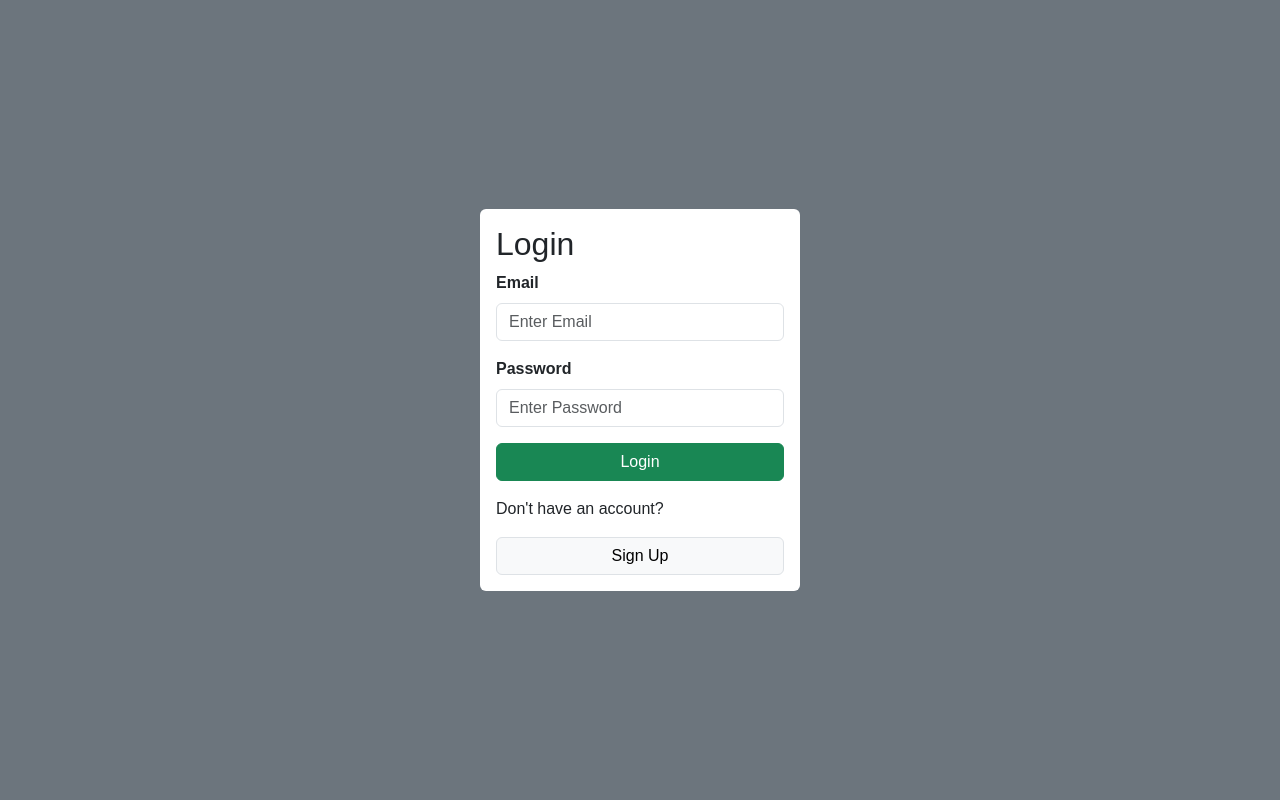
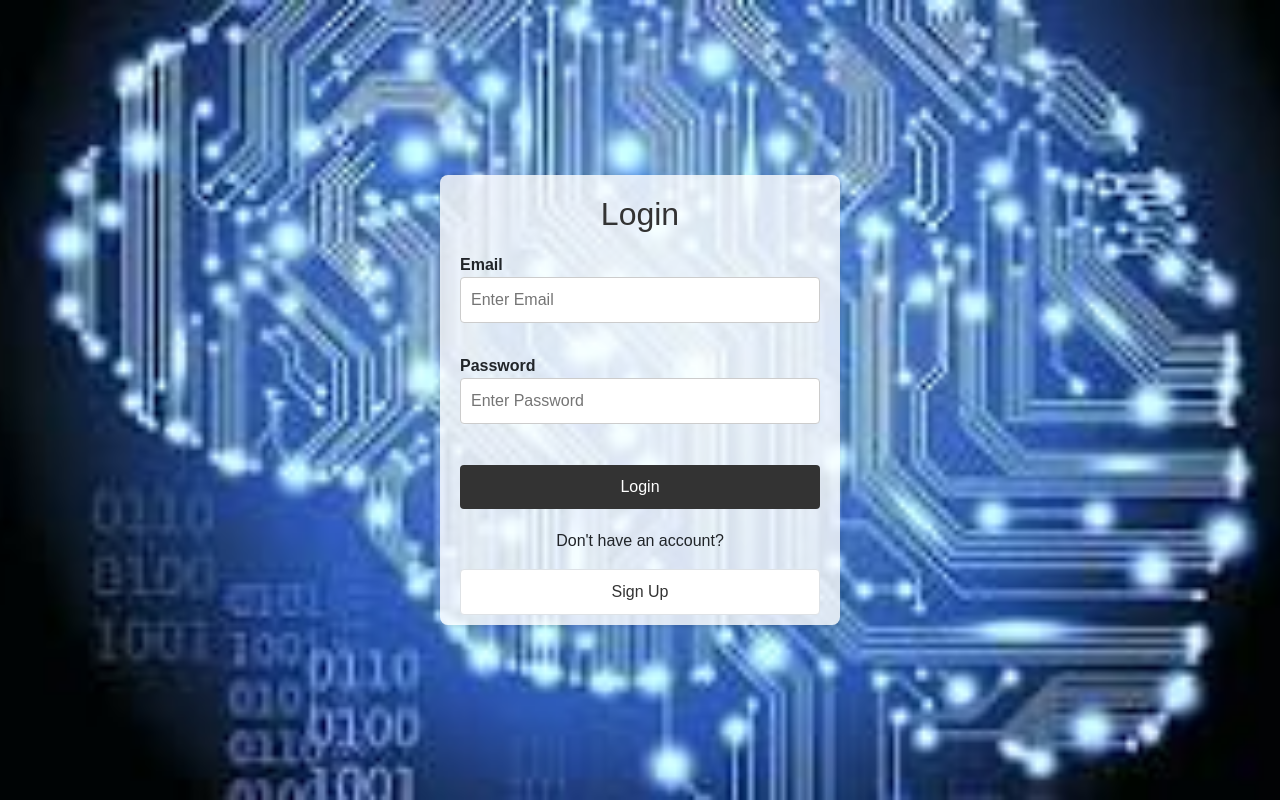
Before and after one commit to tarun-trj/studyBuddy, a React (Vite) app in the folder login_register/client/: page /login in a window 1280 px wide. Built offline with nearby package versions, Linux system fonts and the light colour scheme.

Commit message:
added bg

```diff
--- a/login_register/client/src/Login.jsx
+++ b/login_register/client/src/Login.jsx
@@ -3,6 +3,7 @@ import { useNavigate } from "react-router-dom";
 import axios from "axios";
 import { toast } from "react-toastify";
 import { Link } from "react-router-dom";
+import "./styles/loginstyles.css"; // Import login styles
 
 function Login() {
   const [user, setUser] = useState({
@@ -60,38 +61,36 @@ function Login() {
   };
 
   return (
-    <div className="d-flex justify-content-center align-items-center bg-secondary vh-100">
-      <div className="bg-white p-3 rounded w-25">
+    <div className="login-container">
+      <div className="login-form">
         <h2>Login</h2>
         <form onSubmit={handleSubmit}>
           <div className="mb-3">
-            <label htmlFor="email" className="form-label"><strong>Email</strong></label>
+            <label htmlFor="email"><strong>Email</strong></label>
             <input
               type="email"
               id="email"
               placeholder="Enter Email"
               autoComplete="off"
               name="email"
-              className="form-control"
               onChange={handleInput}
             />
           </div>
           <div className="mb-3">
-            <label htmlFor="password" className="form-label"><strong>Password</strong></label>
+            <label htmlFor="password"><strong>Password</strong></label>
             <input
               type="password"
               id="password"
               placeholder="Enter Password"
               name="password"
-              className="form-control"
               onChange={handleInput}
             />
           </div>
-          <button type="submit" className="btn btn-success w-100">
+          <button type="submit" className="btn btn-success">
             Login
           </button>
-          <p className="mt-3">Don't have an account?</p>
-          <Link to="/register" className="btn btn-light border w-100">
+          <p>Don't have an account?</p>
+          <Link to="/register" className="btn btn-light border">
             Sign Up
           </Link>
         </form>
--- a/login_register/client/src/Signup.jsx
+++ b/login_register/client/src/Signup.jsx
@@ -1,18 +1,21 @@
+// signup.jsx
 import { useState } from "react";
 import { Link } from "react-router-dom";
 import axios from 'axios';
-import {useNavigate} from 'react-router-dom'
+import { useNavigate } from 'react-router-dom';
+import "./styles/signupstyle.css";
 
 function Signup() {
-    const[name, setName] = useState('')
-    const[email, setEmail] = useState('')
-    const[password, setPassword] = useState('')
-    const[branch, setBranch] = useState('')
-    const[semester, setSemester] = useState('')
+    const [name, setName] = useState('');
+    const [email, setEmail] = useState('');
+    const [password, setPassword] = useState('');
+    const [branch, setBranch] = useState('');
+    const [semester, setSemester] = useState('');
 
-    const navigate = useNavigate()
+    const navigate = useNavigate();
+
     const handleSubmit = async (e) => {
-        e.preventDefault()
+        e.preventDefault();
 
         try {
             const userData = {
@@ -28,17 +31,15 @@ function Signup() {
         } catch (error) {
             console.error('Failed to register', error);
         }
-    }
+    };
 
     return (
-    <div className="d-flex justify-content-center align-items-center bg-secondary vh-100">
-      <div className="bg-white p-3 rounded w-25">
+        <div className="signup-container">
+            <div className="signup-form">
                 <h2>Register</h2>
                 <form onSubmit={handleSubmit}>
                     <div className="mb-3">
-            <label htmlFor="email">
-              <strong>Name</strong>
-            </label>
+                        <label htmlFor="name"><strong>Name</strong></label>
                         <input
                             type="text"
                             placeholder="Enter Name"
@@ -49,9 +50,7 @@ function Signup() {
                         />
                     </div>
                     <div className="mb-3">
-            <label htmlFor="email">
-              <strong>Email</strong>
-            </label>
+                        <label htmlFor="email"><strong>Email</strong></label>
                         <input
                             type="email"
                             placeholder="Enter Email"
@@ -62,9 +61,7 @@ function Signup() {
                         />
                     </div>
                     <div className="mb-3">
-            <label htmlFor="email">
-              <strong>Branch</strong>
-            </label>
+                        <label htmlFor="branch"><strong>Branch</strong></label>
                         <input
                             type="text"
                             placeholder="Enter Branch"
@@ -75,9 +72,7 @@ function Signup() {
                         />
                     </div>
                     <div className="mb-3">
-            <label htmlFor="email">
-              <strong>Semester</strong>
-            </label>
+                        <label htmlFor="semester"><strong>Semester</strong></label>
                         <input
                             type="text"
                             placeholder="Enter Semester"
@@ -88,9 +83,7 @@ function Signup() {
                         />
                     </div>
                     <div className="mb-3">
-            <label htmlFor="email">
-              <strong>Password</strong>
-            </label>
+                        <label htmlFor="password"><strong>Password</strong></label>
                         <input
                             type="password"
                             placeholder="Enter Password"
@@ -99,15 +92,10 @@ function Signup() {
                             onChange={(e) => setPassword(e.target.value)}
                         />
                     </div>
-          <button type="submit" className="btn btn-success w-100 rounded-0">
-            Register
-          </button>
+                    <button type="submit" className="btn btn-success w-100 rounded-0">Register</button>
                 </form>
                 <p>Already have an account?</p>
-          <Link to="/login" className="btn btn-default border w-100 bg-light rounded-0 text-decoration-none">
-            Login
-          </Link>
-
+                <Link to="/login" className="btn btn-default border w-100 bg-light rounded-0 text-decoration-none">Login</Link>
             </div>
         </div>
     );
--- a/login_register/client/src/components/sidebar.jsx
+++ b/login_register/client/src/components/sidebar.jsx
@@ -30,7 +30,7 @@ function Sidebar() {
             <Link to="/all-user">Users</Link>
           </li>
           <li>
-            <Link to="/stopwatch">Start Study</Link>
+            <Link to="/todo">Start Study</Link>
           </li>
           <li>
             <Link to ="/login" onClick={handleLogOut}>Log Out</Link>
--- /dev/null
+++ b/login_register/client/src/styles/loginstyles.css
@@ -0,0 +1,77 @@
+/* Login page styles */
+/* Login page styles */
+.login-container {
+  display: flex;
+  justify-content: center;
+  align-items: center;
+  height: 100vh; /* Ensure it takes the full viewport height */
+  background-image: url('../images/download.jpeg'); /* Replace 'path/to/your/image.jpg' with the path to your image file */
+  background-size: cover; /* Cover the entire container */
+  background-position: center; /* Center the background image */
+}
+
+.login-form {
+  background-color: rgba(255, 255, 255, 0.8); /* Add some opacity to make the form more readable */
+  padding: 20px;
+  border-radius: 8px;
+  box-shadow: 0 2px 4px rgba(0, 0, 0, 0.1);
+  width: 400px; /* Adjust width as needed */
+  height: 450px; /* Adjust height as needed */
+}
+
+
+  .login-form h2 {
+    text-align: center;
+    margin-bottom: 20px;
+    color: #333;
+  }
+
+  .login-form label {
+    font-weight: bold;
+  }
+
+  .login-form input[type="email"],
+  .login-form input[type="password"] {
+    width: 100%;
+    padding: 10px;
+    margin-bottom: 15px;
+    border: 1px solid #ccc;
+    border-radius: 4px;
+  }
+
+  .login-form button[type="submit"] {
+    width: 100%;
+    padding: 10px;
+    margin-top: 10px;
+    background-color: #333;
+    color: #fff;
+    border: none;
+    border-radius: 4px;
+    cursor: pointer;
+  }
+
+  .login-form button[type="submit"]:hover {
+    background-color: #575757;
+  }
+
+  .login-form p {
+    margin-top: 20px;
+    text-align: center;
+  }
+
+  .login-form a {
+    display: block;
+    text-align: center;
+    margin-top: 10px;
+    padding: 10px;
+    background-color: #fff;
+    border: 1px solid #333;
+    border-radius: 4px;
+    text-decoration: none;
+    color: #333;
+  }
+
+  .login-form a:hover {
+    background-color: #333;
+    color: #fff;
+  }
--- /dev/null
+++ b/login_register/client/src/styles/signupstyle.css
@@ -0,0 +1,75 @@
+/* signupstyle.css */
+.signup-container {
+    display: flex;
+    justify-content: center;
+    align-items: center;
+    height: 100vh;
+    background-image: url('../images/download.jpeg');
+    background-size: cover;
+    background-position: center;
+}
+
+.signup-form {
+    background-color: rgba(255, 255, 255, 0.8);
+    padding: 20px;
+    border-radius: 8px;
+    box-shadow: 0 2px 4px rgba(0, 0, 0, 0.1);
+    width: 400px;
+}
+
+.signup-form h2 {
+    text-align: center;
+    margin-bottom: 20px;
+    color: #333;
+}
+
+.signup-form label {
+    font-weight: bold;
+}
+
+.signup-form input[type="text"],
+.signup-form input[type="email"],
+.signup-form input[type="password"] {
+    width: 100%;
+    padding: 10px;
+    margin-bottom: 15px;
+    border: 1px solid #ccc;
+    border-radius: 4px;
+}
+
+.signup-form button[type="submit"] {
+    width: 100%;
+    padding: 10px;
+    margin-top: 10px;
+    background-color: #333;
+    color: #fff;
+    border: none;
+    border-radius: 4px;
+    cursor: pointer;
+}
+
+.signup-form button[type="submit"]:hover {
+    background-color: #575757;
+}
+
+.signup-form p {
+    margin-top: 20px;
+    text-align: center;
+}
+
+.signup-form a {
+    display: block;
+    text-align: center;
+    margin-top: 10px;
+    padding: 10px;
+    background-color: #fff;
+    border: 1px solid #333;
+    border-radius: 4px;
+    text-decoration: none;
+    color: #333;
+}
+
+.signup-form a:hover {
+    background-color: #333;
+    color: #fff;
+}
```
Also changed, not shown: login_register/client/src/images/download.jpeg (added). Lines whose indentation alone changed are shown as unchanged.
